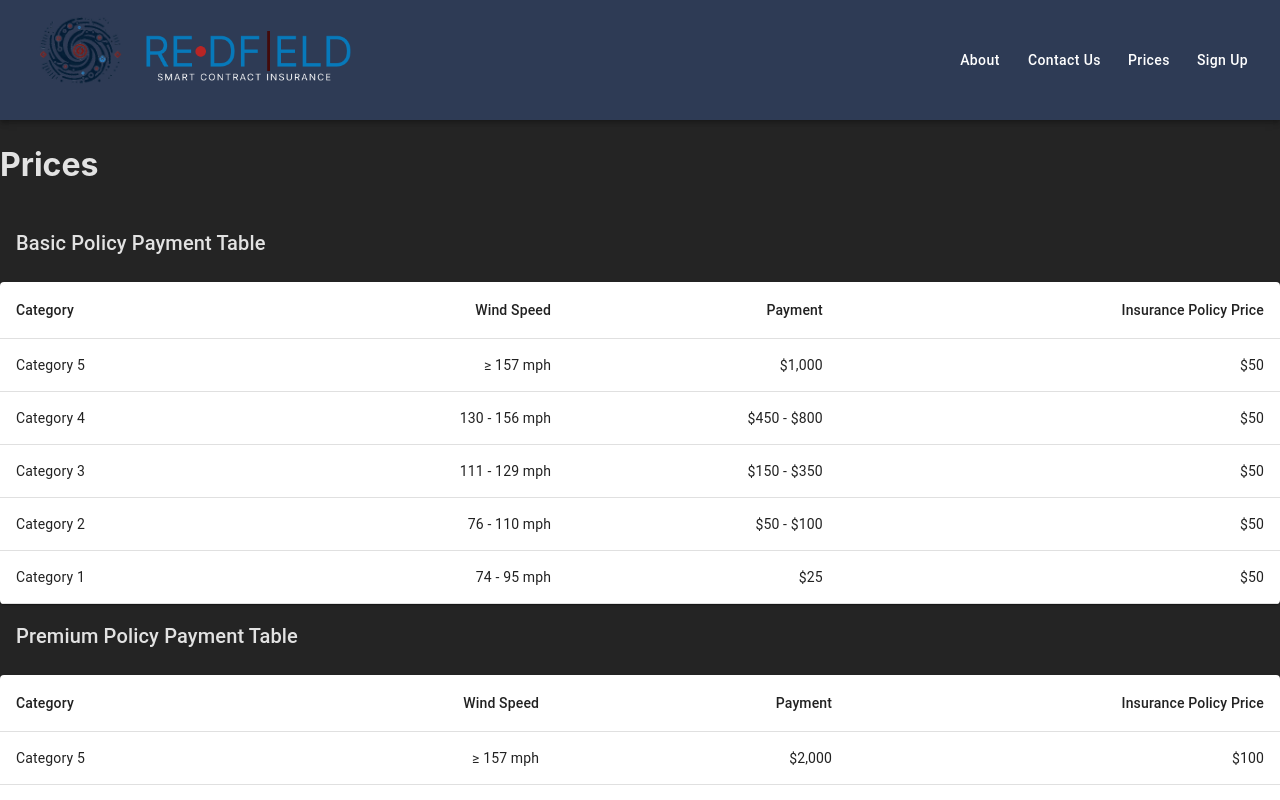
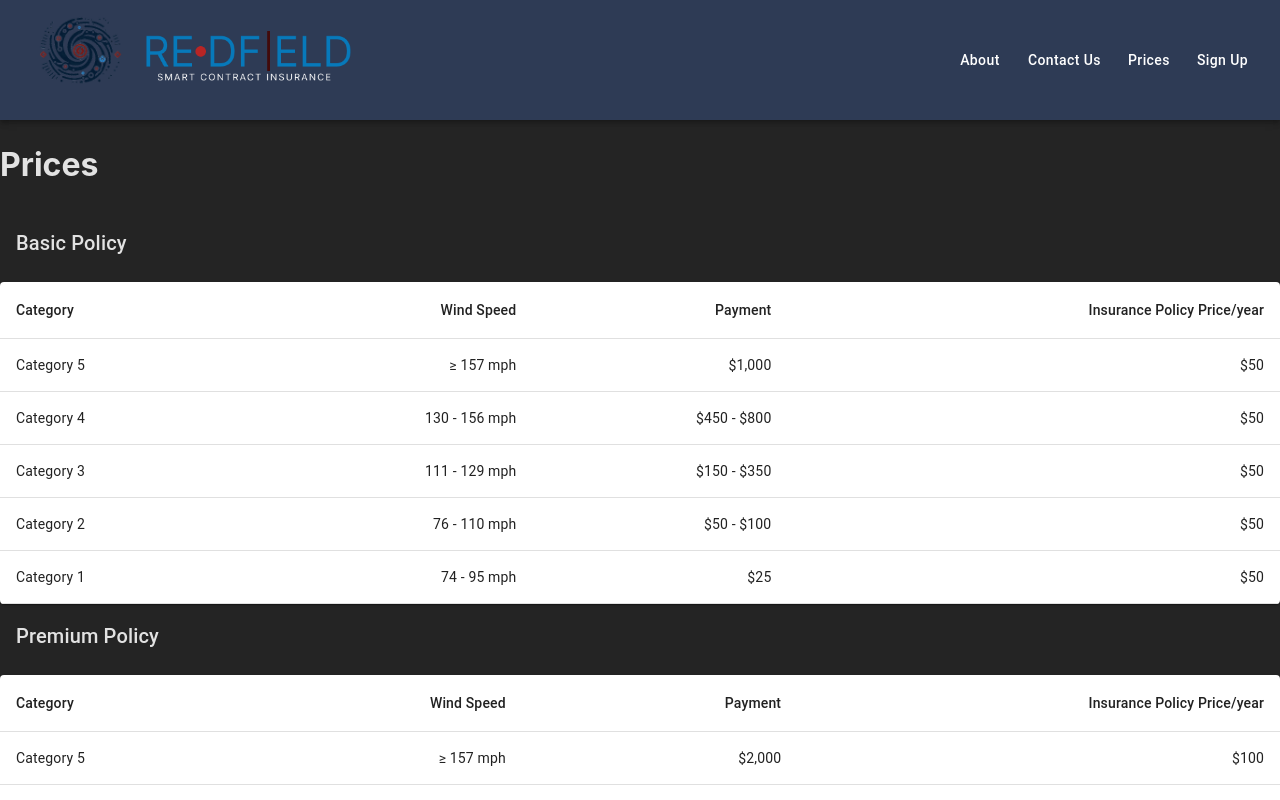
Before and after one commit to ControlYourPotatoes/redfield-react, a React (Vite) app: page /Prices in a window 1280 px wide. Shown: the top 800 px of the page. Built offline with nearby package versions, Linux system fonts and the light colour scheme.

Commit message:
Update pricing table headings

```diff
--- a/src/components/PricingTable.tsx
+++ b/src/components/PricingTable.tsx
@@ -24,7 +24,7 @@ const BasicPolicyPricingTable = () => {
   return (
     <>
       <Typography variant="h6" gutterBottom component="div" style={{ padding: '16px' }}>
-        Basic Policy Payment Table
+        Basic Policy
       </Typography>
       <TableContainer component={Paper}>
         <Table aria-label="basic policy table">
@@ -33,7 +33,7 @@ const BasicPolicyPricingTable = () => {
               <TableCell>Category</TableCell>
               <TableCell align="right">Wind Speed</TableCell>
               <TableCell align="right">Payment</TableCell>
-              <TableCell align="right">Insurance Policy Price</TableCell>
+              <TableCell align="right">Insurance Policy Price/year</TableCell>
             </TableRow>
           </TableHead>
           <TableBody>
@@ -58,7 +58,7 @@ const PremiumPolicyPricingTable = () => {
   return (
     <>
       <Typography variant="h6" gutterBottom component="div" style={{ padding: '16px' }}>
-        Premium Policy Payment Table
+        Premium Policy
       </Typography>
       <TableContainer component={Paper}>
         <Table aria-label="premium policy table">
@@ -67,7 +67,7 @@ const PremiumPolicyPricingTable = () => {
               <TableCell>Category</TableCell>
               <TableCell align="right">Wind Speed</TableCell>
               <TableCell align="right">Payment</TableCell>
-              <TableCell align="right">Insurance Policy Price</TableCell>
+              <TableCell align="right">Insurance Policy Price/year</TableCell>
             </TableRow>
           </TableHead>
           <TableBody>
```
